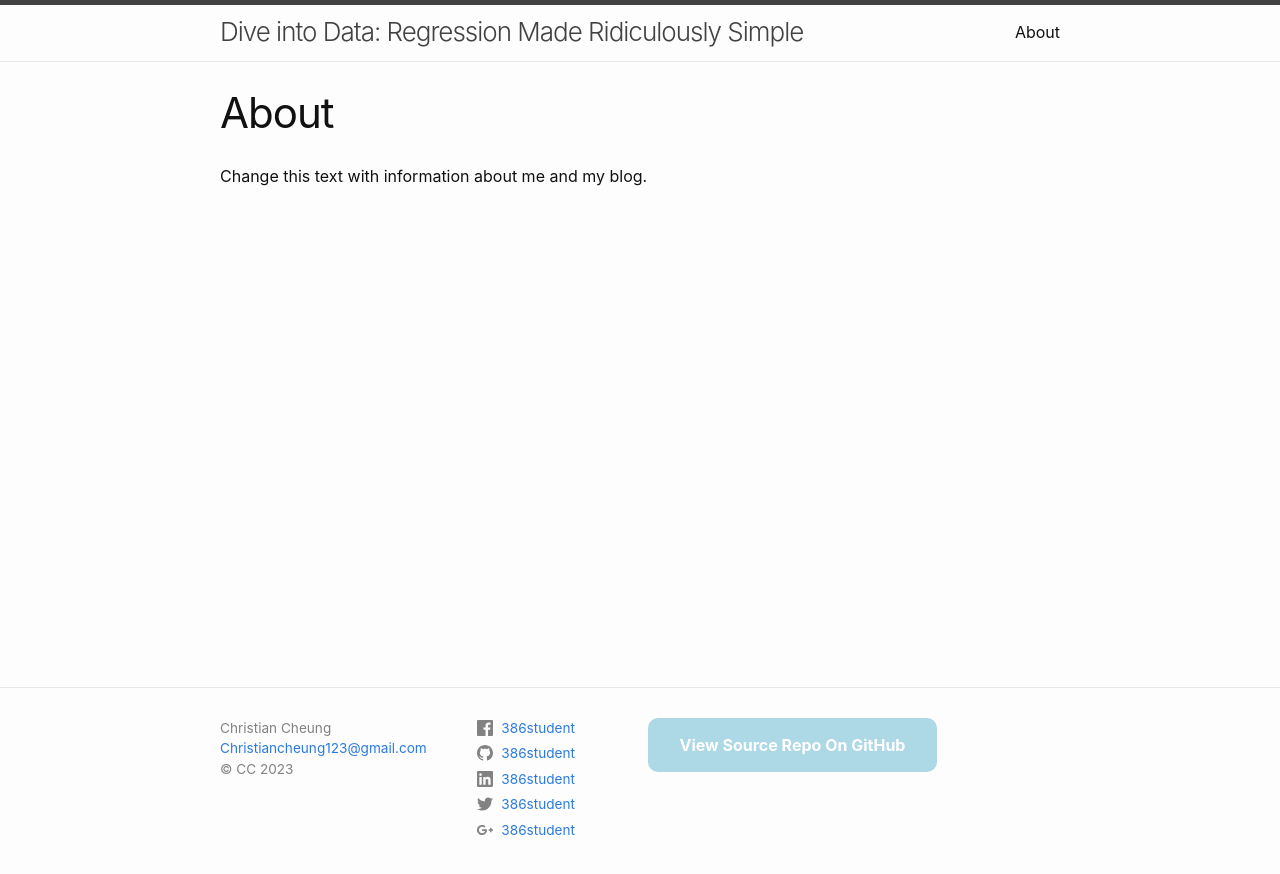
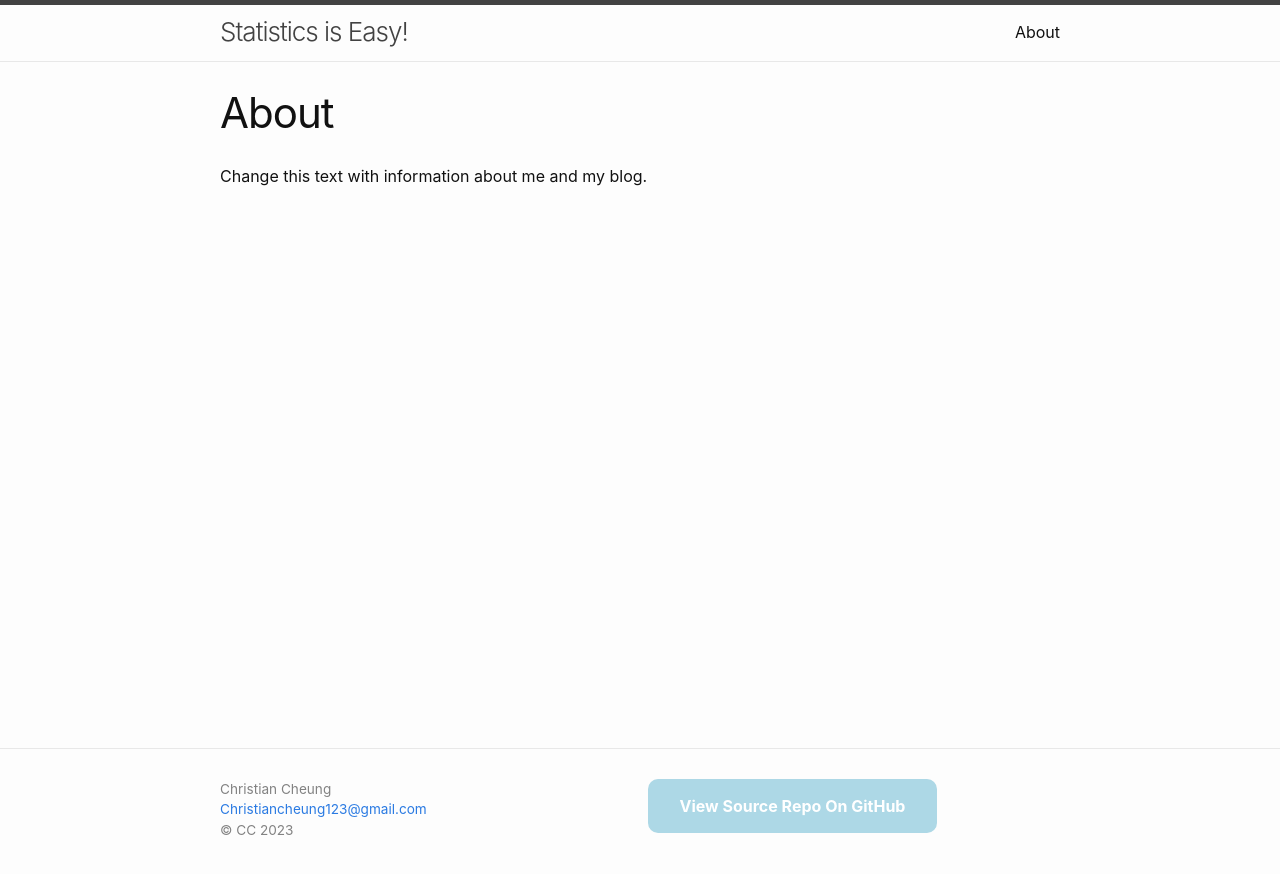
Before and after one commit to cheungcheung05/github.io, a Jekyll site: the page built from about.markdown, in a window 1280 px wide. Shown: the top 874 px of the page. Built offline with Jekyll 4.4.1, drawn with Linux system fonts in a browser that asks for light colours.

Commit message:
Update _config.yml

```diff
--- a/_config.yml
+++ b/_config.yml
@@ -18,9 +18,8 @@
 # You can create any custom variable you would like, and they will be accessible
 # in the templates via {{ site.myvariable }}.
 
-title: "Dive into Data: Regression Made Ridiculously Simple"
+title: "Statistics is Easy!"
 email: "Christiancheung123@gmail.com"
-description: "Change the description so that it describes your blog"
 baseurl: "/stat386-blog-theme" # the name of the repository
 url: "https://cheungcheung05.github.io" #  change this to "https://<your-github-username>.github.io"
 image: "https://images.unsplash.com/photo-1584291527908-033f4d6542c8?ixlib=rb-4.0.3&ixid=M3wxMjA3fDB8MHxwaG90by1wYWdlfHx8fGVufDB8fHx8fA%3D%3D&auto=format&fit=crop&w=2825&q=80"
@@ -29,17 +28,6 @@ copyright: "CC" # Your initials or what you want the copyright to be.  Leave emp
 footer_description:
 
 
-# Social media users names.  Leave fields blank that you don't want displayed
-twitter_username: 386student
-github_username:  386student
-linkedin_username: 386student
-dribbble_username:
-facebook_username: 386student
-flickr_username:
-instagram_username:
-pinterest_username:
-youtube_username:
-googleplus_username: 386student
 
 plugins:
   - jekyll-feed
```
